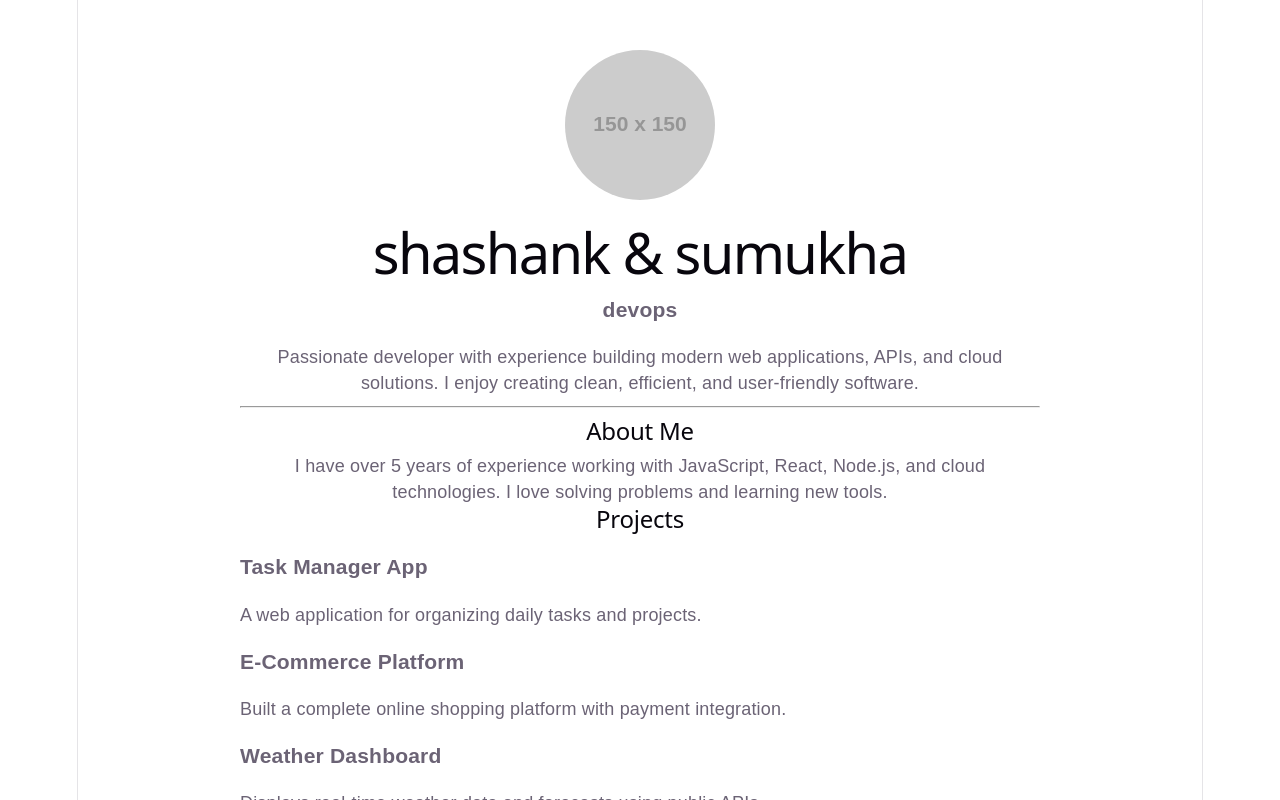
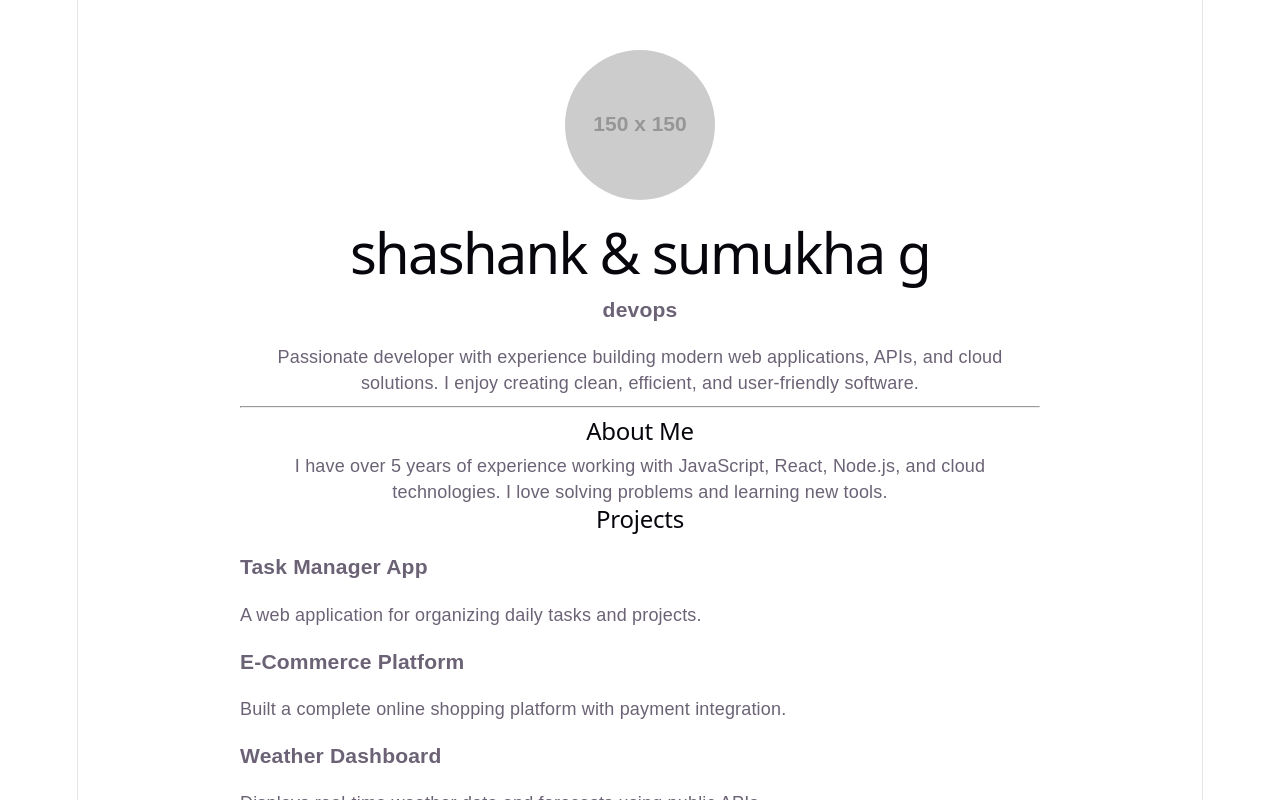
Before and after one commit to Shashank1464/workshop-ss, a React (Vite) app: page / in a window 1280 px wide. Shown: the top 800 px of the page. Built offline with nearby package versions, Linux system fonts and the light colour scheme.

Commit message:
Update header text to include 'g'

```diff
--- a/src/App.jsx
+++ b/src/App.jsx
@@ -19,7 +19,7 @@ function App() {
         }}
       />
 
-      <h1>shashank & sumukha</h1>
+      <h1>shashank & sumukha g</h1>
       <h3>devops</h3>
 
       <p>
```
